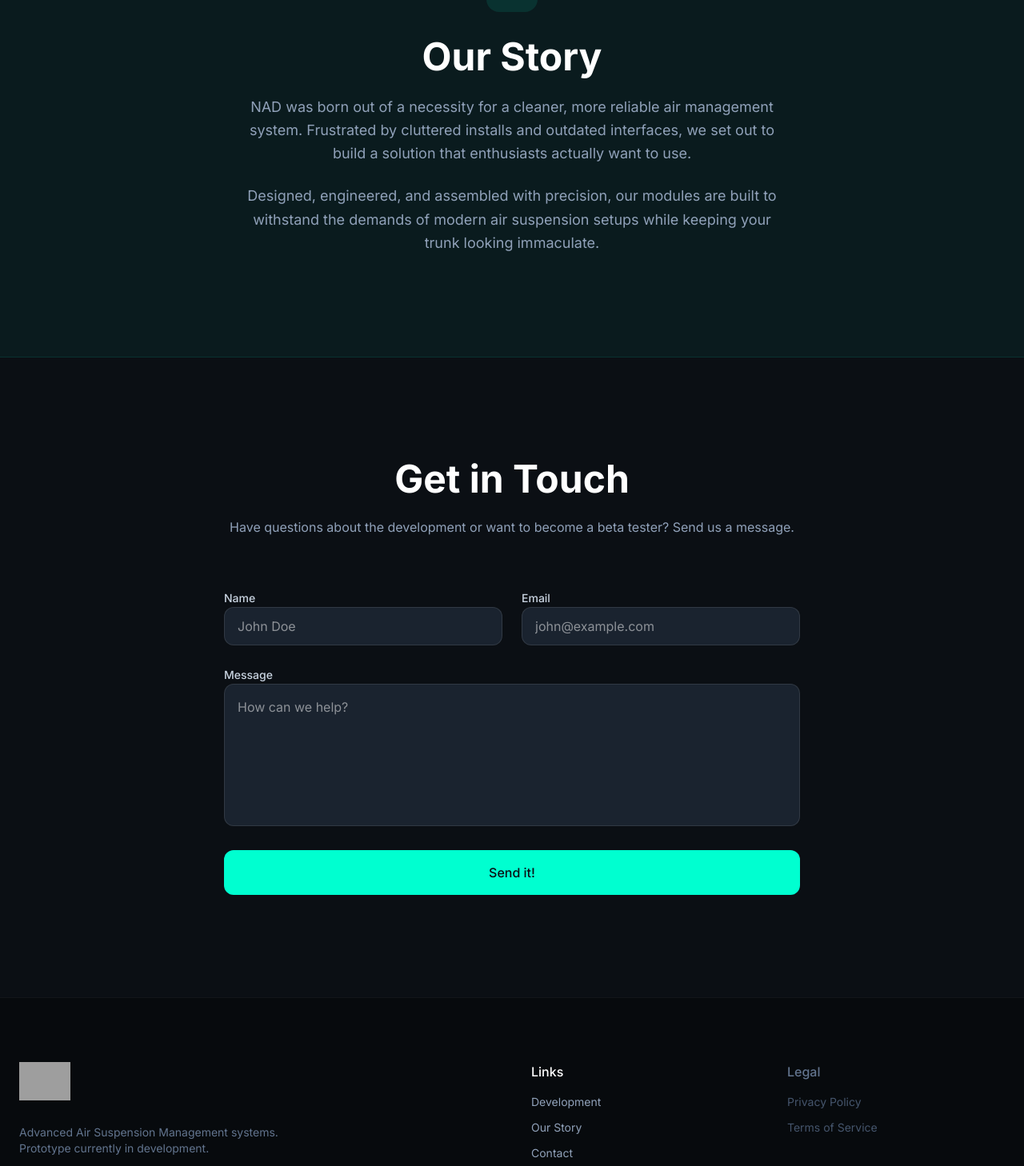
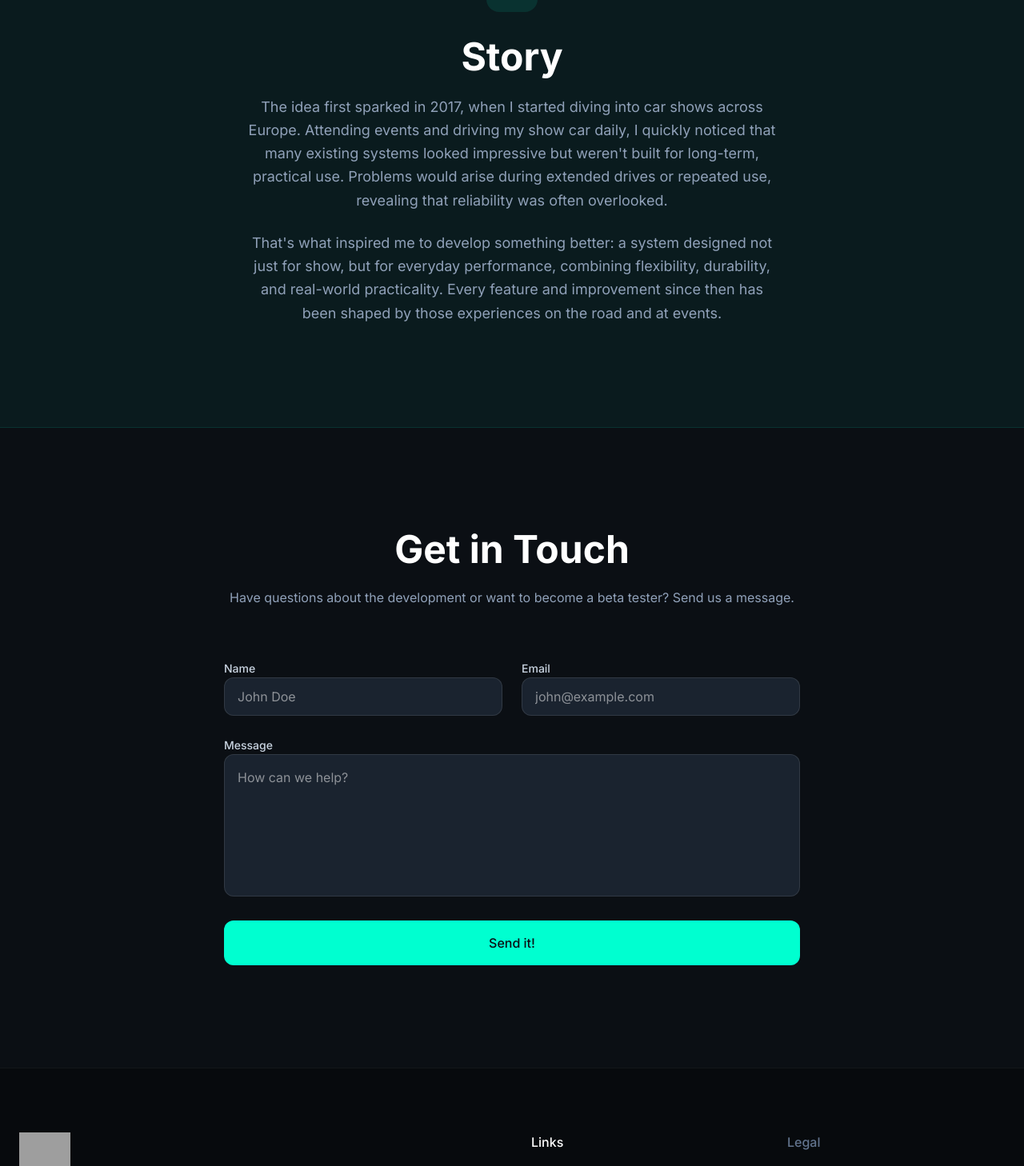
Before and after one commit to NewlanderDesign/nad2026, a Next.js app: page / in a window 1280 px wide. Shown: the part 5744-7202 px from the top of the page at 80% size. Built offline with nearby package versions, Linux system fonts and the light colour scheme; grey boxes are pictures that could not be loaded.

Commit message:
feat: Refactor and update content for clarity
Updates UI elements and content to improve user experience and information accuracy. This includes shortening link text, localizing access key for contact form, and refining historical narrative for better readability.

```diff
--- a/components/Contact.tsx
+++ b/components/Contact.tsx
@@ -15,7 +15,7 @@ export function Contact() {
 
     // IMPORTANT: You need to get your FREE access key from https://web3forms.com/
     // It takes 10 seconds and they just send it to your email.
-    formData.append("access_key", "ce57e626-97e8-4ff8-b52d-30c2d15a8dd5");
+    formData.append("access_key", "YOUR_ACCESS_KEY_HERE");
 
     try {
       const response = await fetch("https://api.web3forms.com/submit", {
@@ -63,7 +63,7 @@ export function Contact() {
               >
                 <CheckCircle2 className="w-16 h-16 text-[#00ffd0] mx-auto mb-6" />
                 <h3 className="text-2xl font-bold text-white mb-2">Message Sent!</h3>
-                <p className="text-slate-400 mb-8">Thank you for reaching out. We'll get back to you as soon as possible.</p>
+                <p className="text-slate-400 mb-8">Thank you for reaching out. We&apos;ll get back to you as soon as possible.</p>
                 <button
                   onClick={() => setStatus('idle')}
                   className="text-[#00ffd0] font-medium hover:underline"
--- a/components/Footer.tsx
+++ b/components/Footer.tsx
@@ -25,7 +25,7 @@ export function Footer() {
           <h4 className="text-white font-medium mb-4">Links</h4>
           <ul className="space-y-3 text-sm text-slate-400">
             <li><Link href="#roadmap" className="hover:text-[#00ffd0] transition-colors">Development</Link></li>
-            <li><Link href="#history" className="hover:text-[#00ffd0] transition-colors">Our Story</Link></li>
+            <li><Link href="#history" className="hover:text-[#00ffd0] transition-colors">Story</Link></li>
             <li><Link href="#contact" className="hover:text-[#00ffd0] transition-colors">Contact</Link></li>
             <li><Link href="#webshop" className="hover:text-[#00ffd0] transition-colors">Future Shop</Link></li>
           </ul>
--- a/components/History.tsx
+++ b/components/History.tsx
@@ -17,13 +17,13 @@ export function History() {
           </div>
 
           <h2 className="font-heading text-4xl md:text-5xl font-bold text-white mb-6">
-            Our Story
+            Story
           </h2>
           <p className="text-lg text-slate-400 mb-6 max-w-2xl mx-auto leading-relaxed">
-            NAD was born out of a necessity for a cleaner, more reliable air management system. Frustrated by cluttered installs and outdated interfaces, we set out to build a solution that enthusiasts actually want to use.
+            The idea first sparked in 2017, when I started diving into car shows across Europe. Attending events and driving my show car daily, I quickly noticed that many existing systems looked impressive but weren&apos;t built for long-term, practical use. Problems would arise during extended drives or repeated use, revealing that reliability was often overlooked.
           </p>
           <p className="text-lg text-slate-400 max-w-2xl mx-auto leading-relaxed">
-            Designed, engineered, and assembled with precision, our modules are built to withstand the demands of modern air suspension setups while keeping your trunk looking immaculate.
+            That&apos;s what inspired me to develop something better: a system designed not just for show, but for everyday performance, combining flexibility, durability, and real-world practicality. Every feature and improvement since then has been shaped by those experiences on the road and at events.
           </p>
         </motion.div>
       </div>
```
